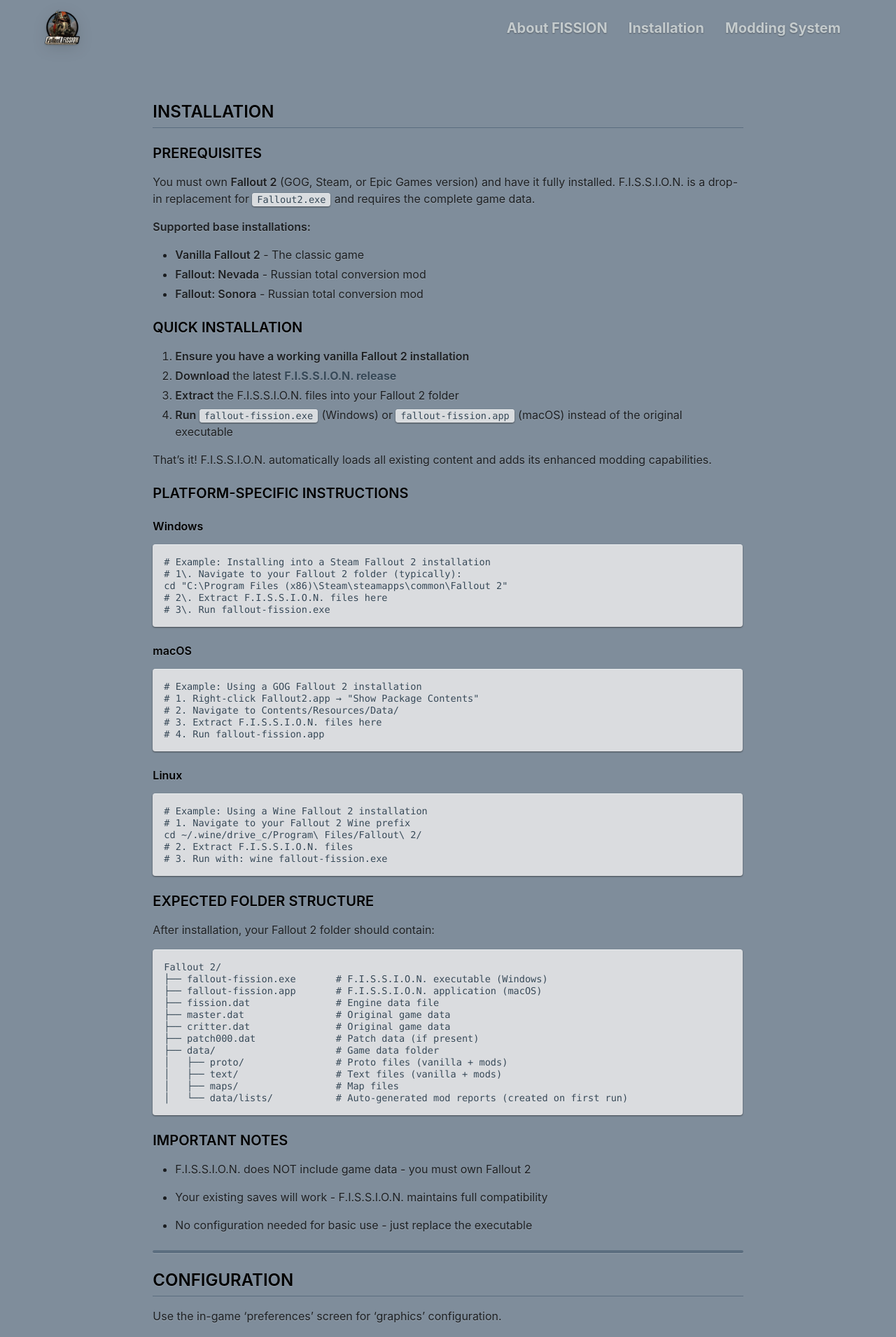
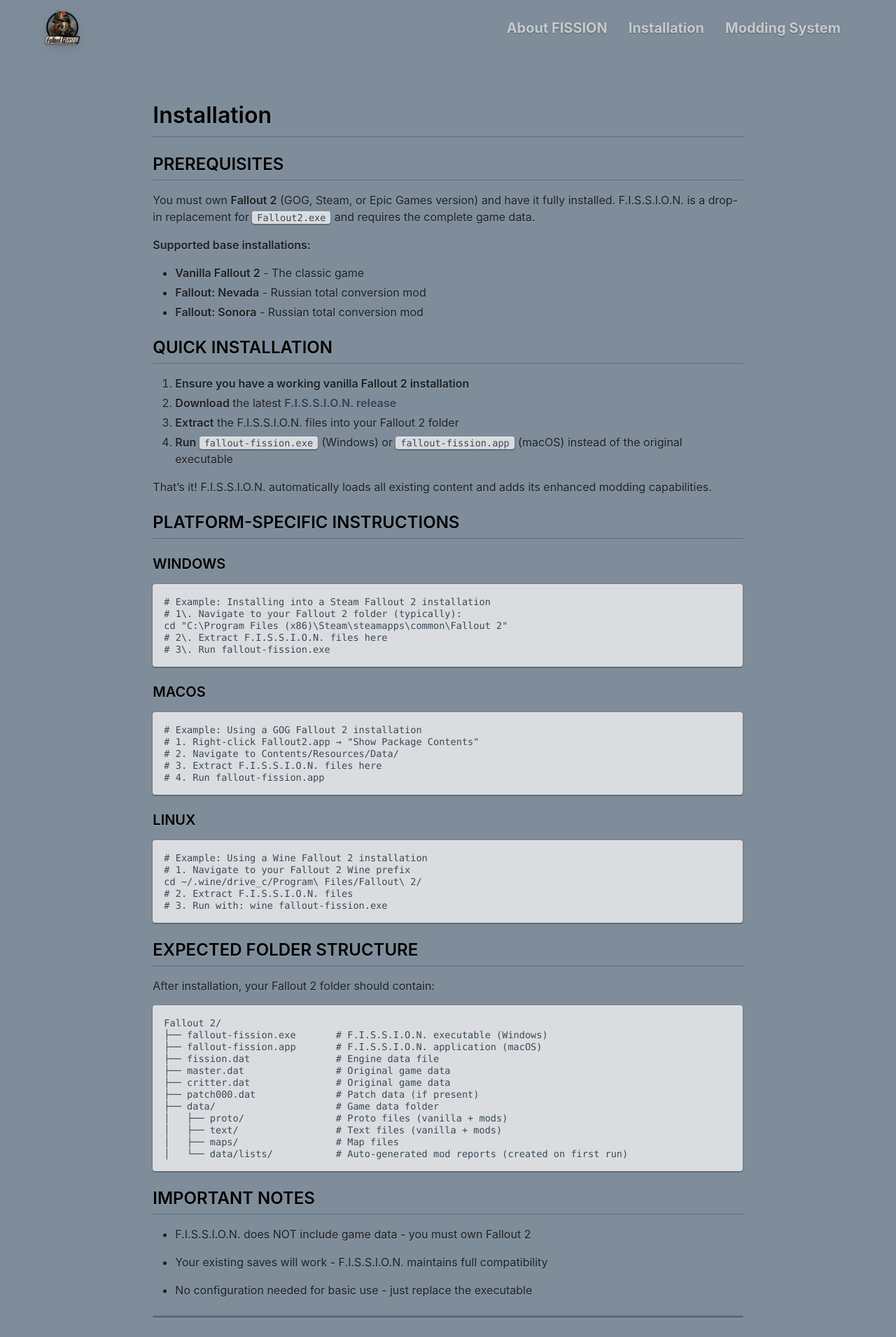
Before and after one commit to cambragol/fallout-fission, a Jekyll site: the page built from _pages/install.md, in a window 1280 px wide. Shown: the top 1911 px of the page at 70% size. Built offline with Jekyll 4.4.1, drawn with Linux system fonts in a browser that asks for light colours; nearby versions of some CDN libraries; comment, search, counter and statistics services are not loaded.

````diff
--- a/_pages/install.md
+++ b/_pages/install.md
@@ -5,9 +5,9 @@ include_in_header: true
 include_in_footer: true
 ---
 
-## Installation
+# Installation
 
-### Prerequisites
+## Prerequisites
 You must own **Fallout 2** (GOG, Steam, or Epic Games version) and have it fully installed. F.I.S.S.I.O.N. is a drop-in replacement for `Fallout2.exe` and requires the complete game data.
 
 **Supported base installations:**
@@ -15,7 +15,7 @@ You must own **Fallout 2** (GOG, Steam, or Epic Games version) and have it fully
 - **Fallout: Nevada** - Russian total conversion mod
 - **Fallout: Sonora** - Russian total conversion mod
 
-### Quick Installation
+## Quick Installation
 1. **Ensure you have a working vanilla Fallout 2 installation**
 2. **Download** the latest [F.I.S.S.I.O.N. release](https://github.com/cambragol/fission-ce/releases)
 3. **Extract** the F.I.S.S.I.O.N. files into your Fallout 2 folder
@@ -23,9 +23,9 @@ You must own **Fallout 2** (GOG, Steam, or Epic Games version) and have it fully
 
 That's it! F.I.S.S.I.O.N. automatically loads all existing content and adds its enhanced modding capabilities.
 
-### Platform-Specific Instructions
+## Platform-Specific Instructions
 
-#### Windows
+### Windows
 
 ```
 # Example: Installing into a Steam Fallout 2 installation
@@ -35,7 +35,7 @@ cd "C:\Program Files (x86)\Steam\steamapps\common\Fallout 2"
 # 3\. Run fallout-fission.exe
 ```
 
-#### macOS
+### macOS
 
 ```
 # Example: Using a GOG Fallout 2 installation
@@ -45,7 +45,7 @@ cd "C:\Program Files (x86)\Steam\steamapps\common\Fallout 2"
 # 4. Run fallout-fission.app
 ```
 
-#### Linux
+### Linux
 
 ```
 # Example: Using a Wine Fallout 2 installation
@@ -55,7 +55,7 @@ cd ~/.wine/drive_c/Program\ Files/Fallout\ 2/
 # 3. Run with: wine fallout-fission.exe
 ```
 
-### Expected Folder Structure
+## Expected Folder Structure
 
 After installation, your Fallout 2 folder should contain:
 
@@ -74,7 +74,7 @@ Fallout 2/
 │   └── data/lists/           # Auto-generated mod reports (created on first run)
 ```
 
-### Important Notes
+## Important Notes
 
 -   F.I.S.S.I.O.N. does NOT include game data - you must own Fallout 2
 
````
